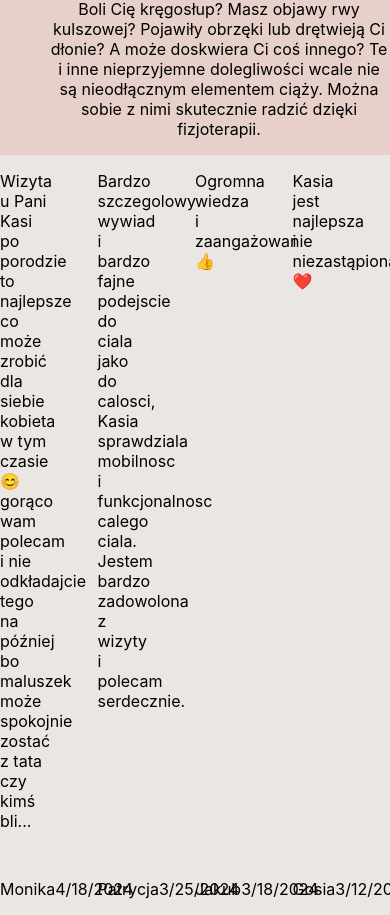
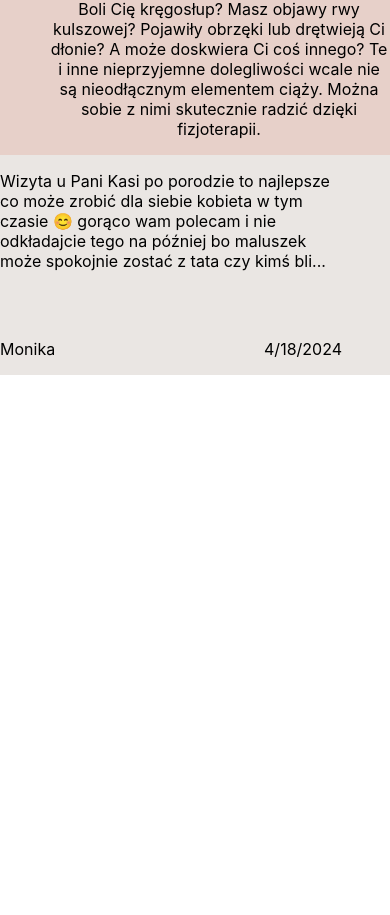
Before and after one commit to kasiasierkiewicz/kasiasierkiewicz.github.io, a React (Create React App) app: page /#/ in a window 390 px wide. Shown: the part 2391-3306 px from the top of the page. After the commit the page ends 2766 px from the top, so only its background shows below. Built offline with nearby package versions, Linux system fonts and the light colour scheme.

Commit message:
quick mobile support

```diff
--- a/src/home/components/Carousel.tsx
+++ b/src/home/components/Carousel.tsx
@@ -1,9 +1,11 @@
 import React, {ReactNode, useEffect, useRef, useState} from 'react';
-import styled from 'styled-components';
+import styled, {keyframes} from 'styled-components';
+import {useCheckMobileScreen} from "../../tools/window_tools";
 
 interface CarouselProps {
     children: ReactNode[]
 }
+
 
 const CarouselWrapper = styled.div`
     display: flex;
@@ -27,7 +29,8 @@ const CarouselPoc: React.FC<CarouselProps> = ({children}) => {
     const carouselRef = useRef<HTMLDivElement>(null);
     const [{width, height}, setDimensions] = useState({width: 0, height: 0})
     const [itemsCount, setItemCount] = useState(0)
-    const itemWidth = width / 4
+    const isMobile = useCheckMobileScreen();
+    const itemWidth = isMobile ? width : width / 4
     const getDimensions = () => ({
         width: carouselRef.current?.offsetWidth || 300,
         height: carouselRef.current?.offsetHeight || 300
@@ -59,7 +62,6 @@ const CarouselPoc: React.FC<CarouselProps> = ({children}) => {
         };
 
 
-
         return () => {
             window.removeEventListener("resize", handleResize)
             if (intervalId) {
@@ -74,7 +76,7 @@ const CarouselPoc: React.FC<CarouselProps> = ({children}) => {
 
     return (
         <CarouselWrapper ref={carouselRef}>
-            {children.map(child => <Item key={Math.random().toString(36).slice(2, 7)} $width={25}>{child}</Item>)}
+            {children.map(child => <Item key={Math.random().toString(36).slice(2, 7)} $width={isMobile ? 100 : 25}>{child}</Item>)}
         </CarouselWrapper>
     );
 };
```
